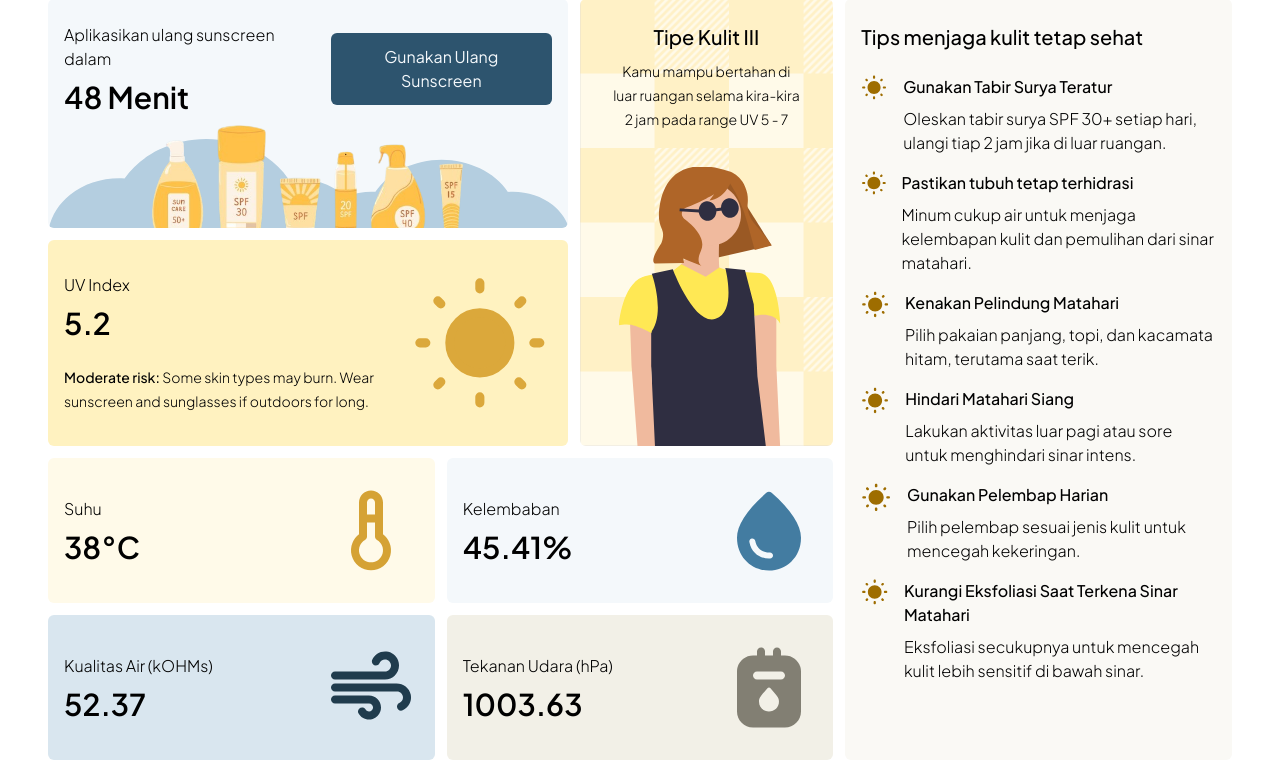
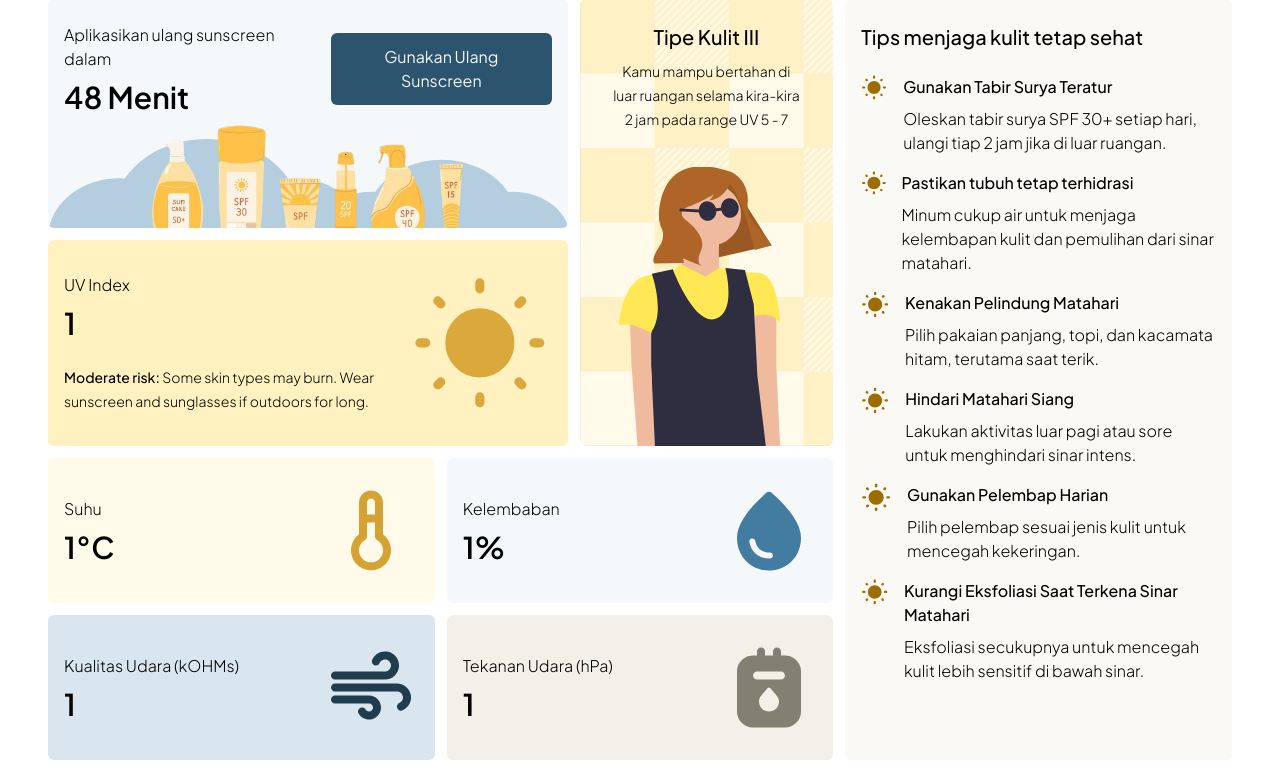
Before and after one commit to delvinkh0/IotKelompok2, a Laravel app: page /user in a window 1280 px wide. Shown: the part 97-873 px from the top of the page. Run offline with Laravel 12, Linux system fonts and the light colour scheme; tables that the repository leaves empty hold one stand-in row (values such as "Sample post"); style sheets or scripts are compiled from the project's sources.

Commit message:
update be ke fe

```diff
--- a/app/Http/Controllers/UserController.php
+++ b/app/Http/Controllers/UserController.php
@@ -3,13 +3,15 @@
 namespace App\Http\Controllers;
 
 use Illuminate\Http\Request;
+use Illuminate\Support\Facades\DB;
 
 class UserController extends Controller
 {
     //
     public function index()
     {
-        return view('user.index');
+        $latestReading = DB::table('readings')->orderBy('updated_at', 'desc')->first();
+        return view('user.index', ['latestReading' => $latestReading]);
     }
 
     public function profileIndex()
--- a/resources/views/readings/index.blade.php
+++ b/resources/views/readings/index.blade.php
@@ -22,7 +22,7 @@
             </tr>
         </thead>
         <tbody>
-            @foreach ($readings as $reading)
+            @foreach ($latestReading as $reading)
                 <tr>
                     <td>{{ $reading->id }}</td>
                     <td>{{ $reading->sensor_reading }}</td>
--- a/resources/views/user/index.blade.php
+++ b/resources/views/user/index.blade.php
@@ -23,7 +23,7 @@
                             <div class="flex items-center justify-between">
                                 <div class="title-desc flex flex-col gap-2">
                                     <h3 class="text-base font-light">UV Index</h3>
-                                    <p class="text-3xl font-semibold">5.2</p>
+                                    <p class="text-3xl font-semibold">{{ $latestReading->sensor_reading }}</p>
                                 </div>
 
                                 <div class="md:hidden block">
@@ -65,7 +65,7 @@
                 <div class="flex items-center justify-between">
                     <div class="title-desc flex flex-col gap-2">
                         <h3 class="text-base font-light">Suhu</h3>
-                        <p class="text-3xl font-semibold">38°C</p>
+                        <p class="text-3xl font-semibold">{{ $latestReading->temperature }}°C</p>
                     </div>
 
                     <img src="{{ asset('./assets/svg/Dashboard/Temperature.svg') }}" alt="Temperature Icon" class="w-24">
@@ -76,7 +76,7 @@
                 <div class="flex items-center justify-between">
                     <div class="title-desc flex flex-col gap-2">
                         <h3 class="text-base font-light">Kelembaban</h3>
-                        <p class="text-3xl font-semibold">45.41%</p>
+                        <p class="text-3xl font-semibold">{{ $latestReading->humidity }}%</p>
                     </div>
 
                     <img src="{{ asset('./assets/svg/Dashboard/Humidity.svg') }}" alt="Humidity Icon" class="w-24">
@@ -86,8 +86,8 @@
             <div class="sm:col-span-6 col-span-12 bg-surface-primaryHighContainer px-4 py-6 rounded-md">
                 <div class="flex items-center justify-between">
                     <div class="title-desc flex flex-col gap-2">
-                        <h3 class="text-base font-light">Kualitas Air (kOHMs)</h3>
-                        <p class="text-3xl font-semibold">52.37</p>
+                        <h3 class="text-base font-light">Kualitas Udara (kOHMs)</h3>
+                        <p class="text-3xl font-semibold">{{ $latestReading->gas }}</p>
                     </div>
 
                     <img src="{{ asset('./assets/svg/Dashboard/Air.svg') }}" alt="Air Quality Icon" class="w-24">
@@ -98,7 +98,7 @@
                 <div class="flex items-center justify-between">
                     <div class="title-desc flex flex-col gap-2">
                         <h3 class="text-base font-light">Tekanan Udara (hPa)</h3>
-                        <p class="text-3xl font-semibold">1003.63</p>
+                        <p class="text-3xl font-semibold">{{ $latestReading->pressure }}</p>
                     </div>
 
                     <img src="{{ asset('./assets/svg/Dashboard/Pressure.svg') }}" alt="Air Pressure Icon" class="w-24">
```
Also changed, not shown: app/Http/Controllers/ReadingController.php (+5 -2 lines), package-lock.json.
